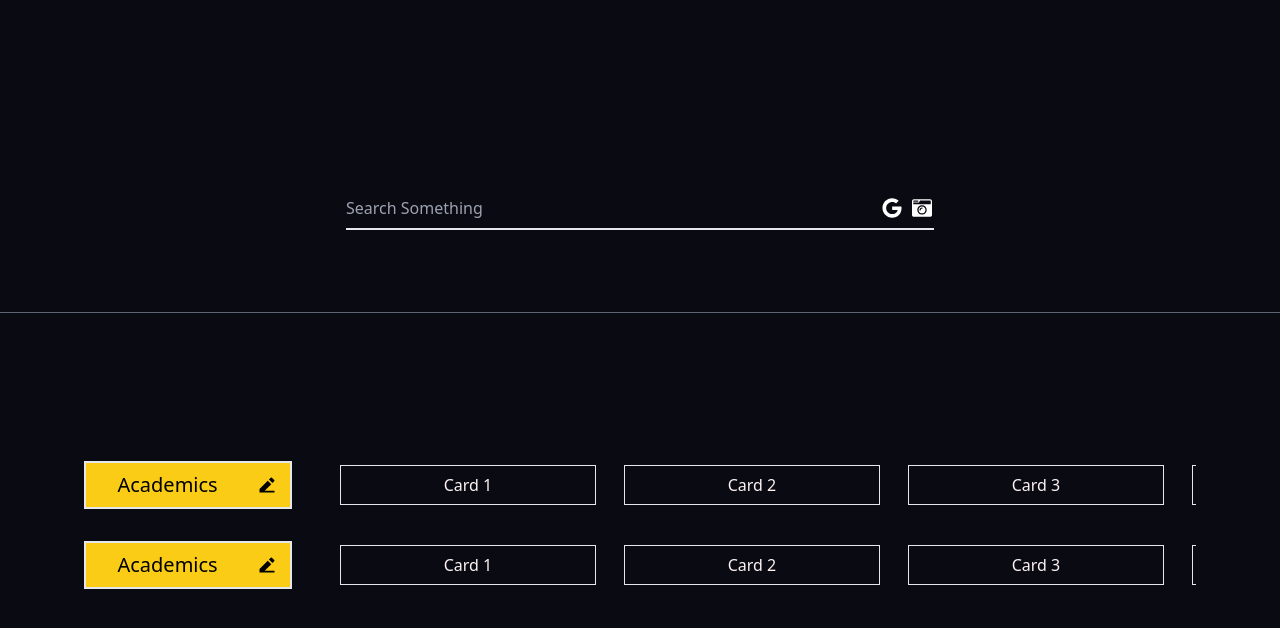
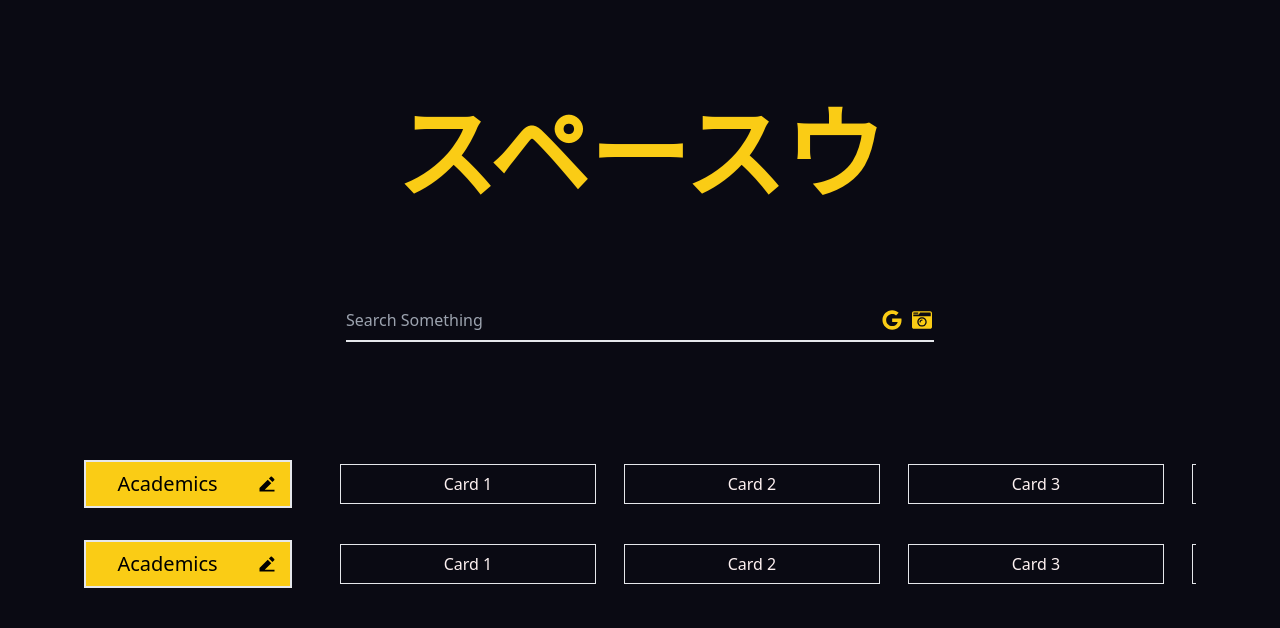
Before and after one commit to Yash0z/Start_page, a React (Vite) app: page / in a window 1280 px wide. Shown: the top 628 px of the page. Built offline with nearby package versions, Linux system fonts and the light colour scheme; a web font is replaced by a local one.

Commit message:
Added logo

```diff
--- a/src/App.jsx
+++ b/src/App.jsx
@@ -1,9 +1,7 @@
 import { React, useState } from "react";
 import Search from "./Components/Search";
 import Popup from "./Components/Popup";
-import Divider from "@mui/material/Divider";
 import Workspace from "./Components/Workspace";
-
 
 function App() {
 	const [isOpen, setIsOpen] = useState(false);
@@ -23,11 +21,12 @@ function App() {
 	];
 	return (
 		<>
-			<div className=' w-screen h-[39vh]'>
-				<Search />
+			<div className='relative w-screen h-[39vh]'>
+				<div className=' absolute w-full text-center top-20 font-Montserrat text-[100px] font-extrabold text-yellow-400 '>
+					スペースウ
+				</div>
+				<Search className='absolute inset-0 m-auto' />
 			</div>
-
-			<Divider className='bg-gray-500' />
 
 			<div className=' w-screen h-[60vh]'>
 				<Workspace cards={cardsData} isOpen={togglePopup} />
--- a/src/Components/Search.jsx
+++ b/src/Components/Search.jsx
@@ -19,9 +19,9 @@ const Search = () => {
 
 	return (
 		<>
-			<div className='relative  flex justify-center top-44  mx-auto  p-5 max-w-[40rem]    '>
+			<div className='relative  flex justify-center top-72  mx-auto  p-5 max-w-[40rem] bg-transparent    '>
 				<input
-					className='border-b-2 outline-none w-[88%] text-white pb-2 bg-transperant'
+					className='border-b-2 outline-none w-[88%] text-white pb-2 bg-transparent'
 					type='text'
 					placeholder='Search Something'
 					value={query}
@@ -30,14 +30,14 @@ const Search = () => {
 				/>
 				<button
 					onClick={searchGoogle}
-					className='border-b-2 text-white w-[10%] sm:w-[6%] md:w-[5%] pb-2  '
+					className='border-b-2 text-yellow-400 w-[10%] sm:w-[6%] md:w-[5%] pb-2  '
 					aria-label='Search Google'
 				>
 					<FaGoogle className='ml-2' size={20} />
 				</button>
 				<button
 					onClick={searchGoogle}
-					className='border-b-2 text-white w-[10%] sm:w-[6%] md:w-[5%] pb-2 '
+					className='border-b-2 text-yellow-400 w-[10%] sm:w-[6%] md:w-[5%] pb-2  '
 					aria-label='Search Camera'
 				>
 					<FaCameraRetro className='ml-2' size={20}/>
```
